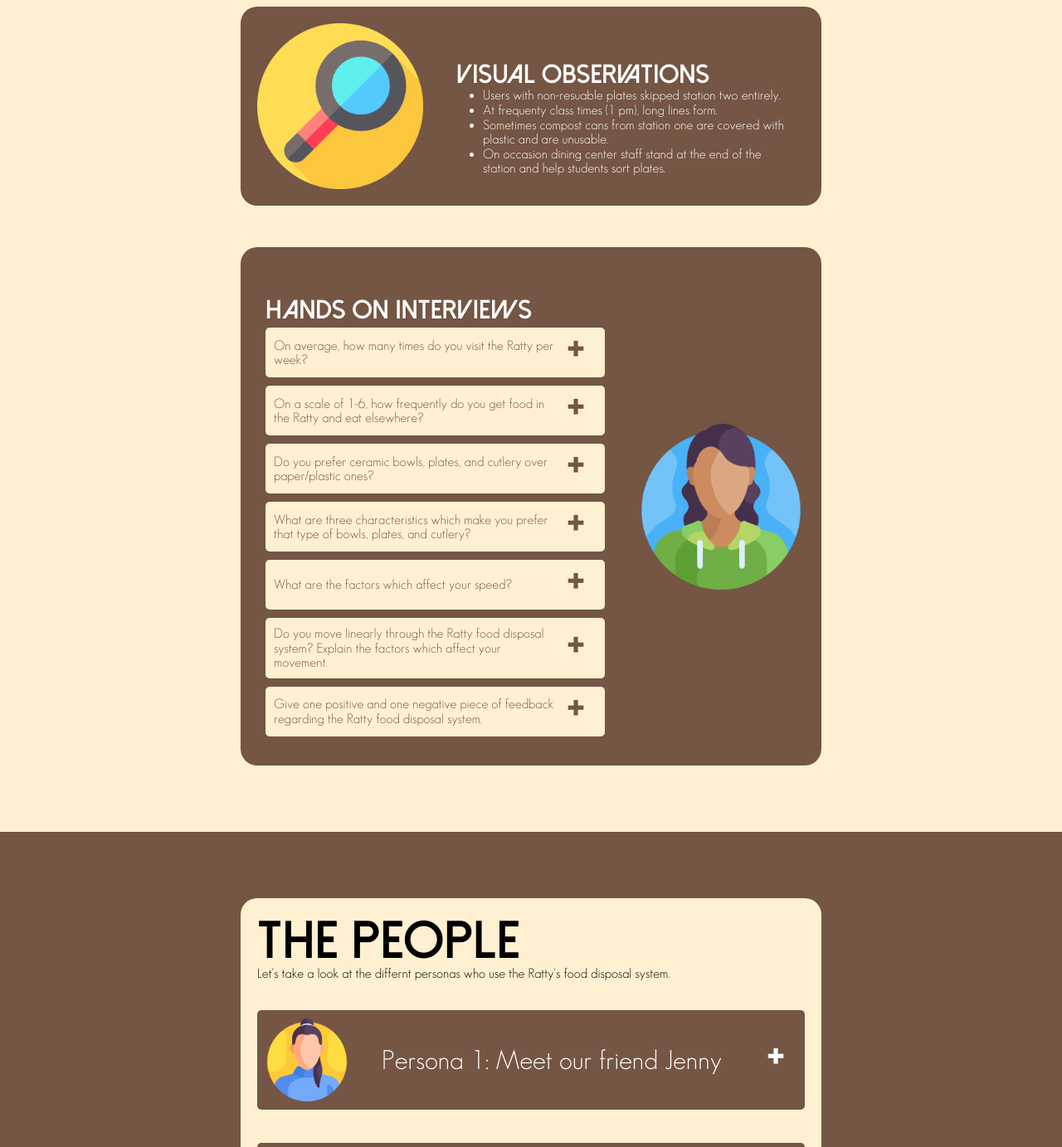
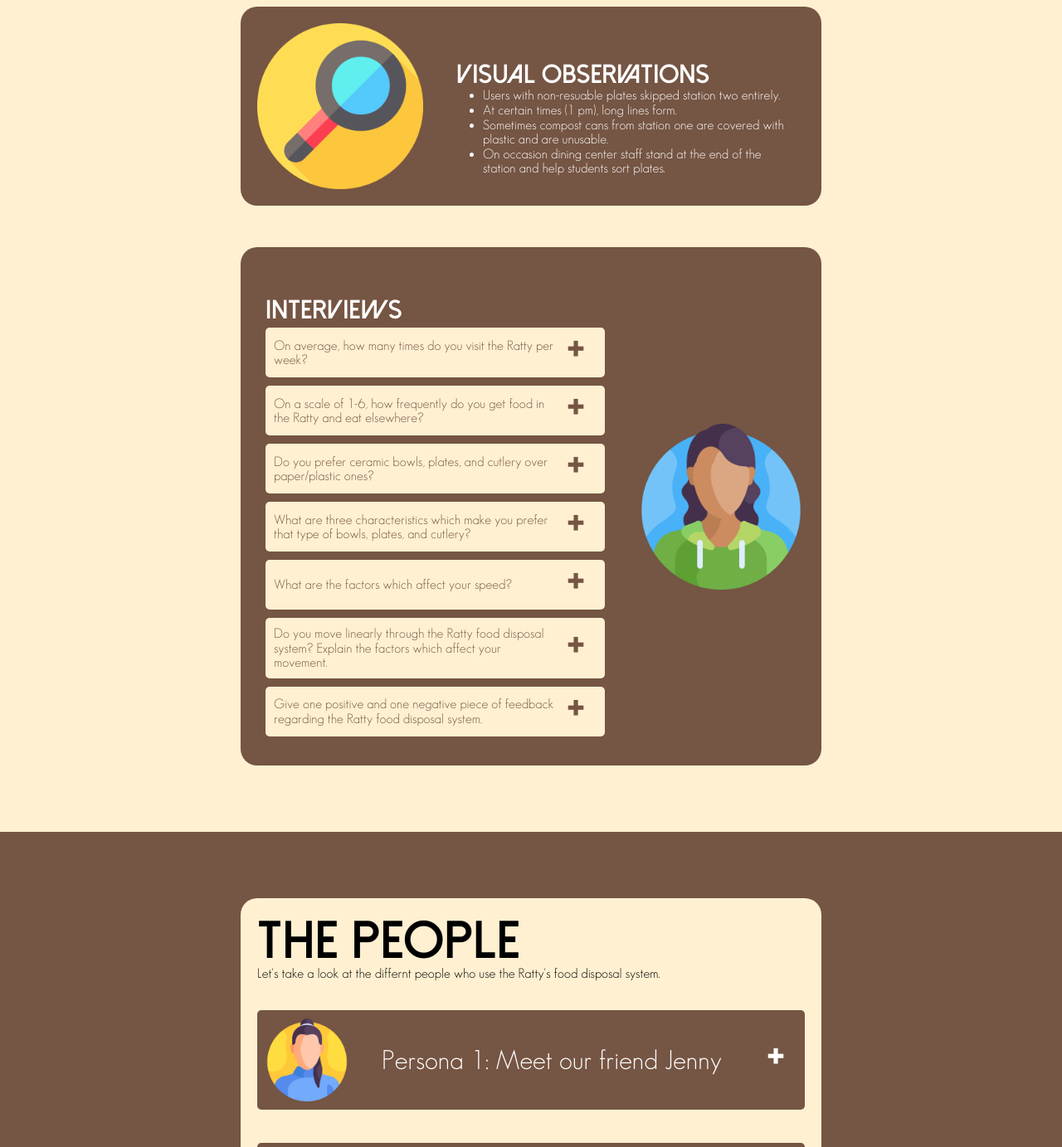
Before and after one commit to kissablekoala360/cs1300-project1, a plain HTML site: page index.html in a window 1280 px wide. Shown: the part 1980-3363 px from the top of the page at 83% size. Drawn offline with nearby package versions, Linux system fonts and the light colour scheme.

Commit message:
Spelling changes

```diff
--- a/index.html
+++ b/index.html
@@ -74,7 +74,7 @@
                     <h3 class="bolder">Visual Observations</h3>
                     <ul>
                         <li>Users with non-resuable plates skipped station two entirely.</li>
-                        <li>At frequenty class times (1 pm), long lines form.</li>
+                        <li>At certain times (1 pm), long lines form.</li>
                         <li>Sometimes compost cans from station one are covered with plastic and are unusable.</li>
                         <li>On occasion dining center staff stand at the end of the station and help students sort plates.</li>
                     </ul>
@@ -82,7 +82,7 @@
             </div>
             <div class="interview-card">
                 <div class="interview-info" style="width: 65%;">
-                    <h3 class="bolder">Hands On Interviews</h3>
+                    <h3 class="bolder">Interviews</h3>
 
                     <div class="interview-accordian-name">
                         <p>On average, how many times do you visit the Ratty per week?</p>
@@ -133,7 +133,7 @@
         <section class="people" id="people">
             <div class="people-card">
                 <h1 id="title" class="bolder pt-8" style="line-height: 0; color: black; font-family: DolceVitaHeavy;">The People</h1>
-                <p>Let's take a look at the differnt personas who use the Ratty's food disposal system.</p>
+                <p>Let's take a look at the differnt people who use the Ratty's food disposal system.</p>
 
                 <div class="interview-accordian-name" id="brown">
                     <div class="people-icon" style="background-image: url(./assets/images/users/user2.png);"></div>
```
